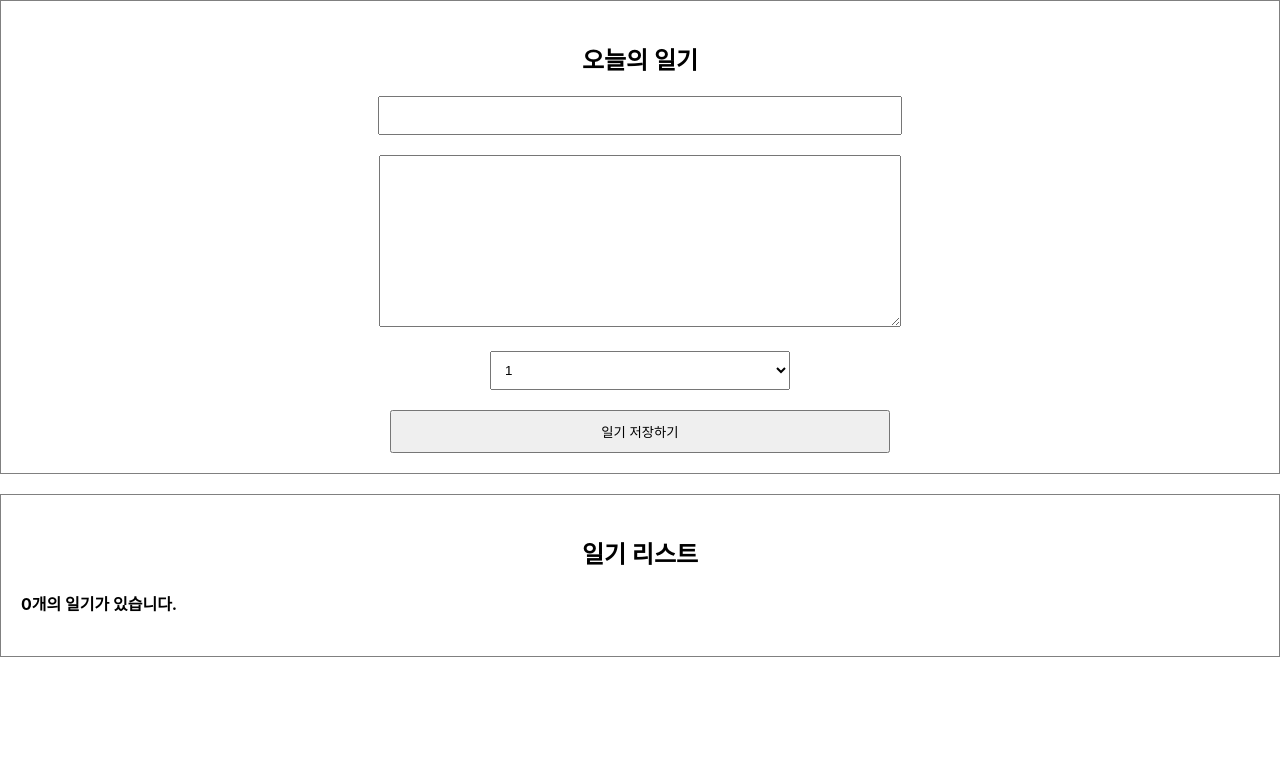
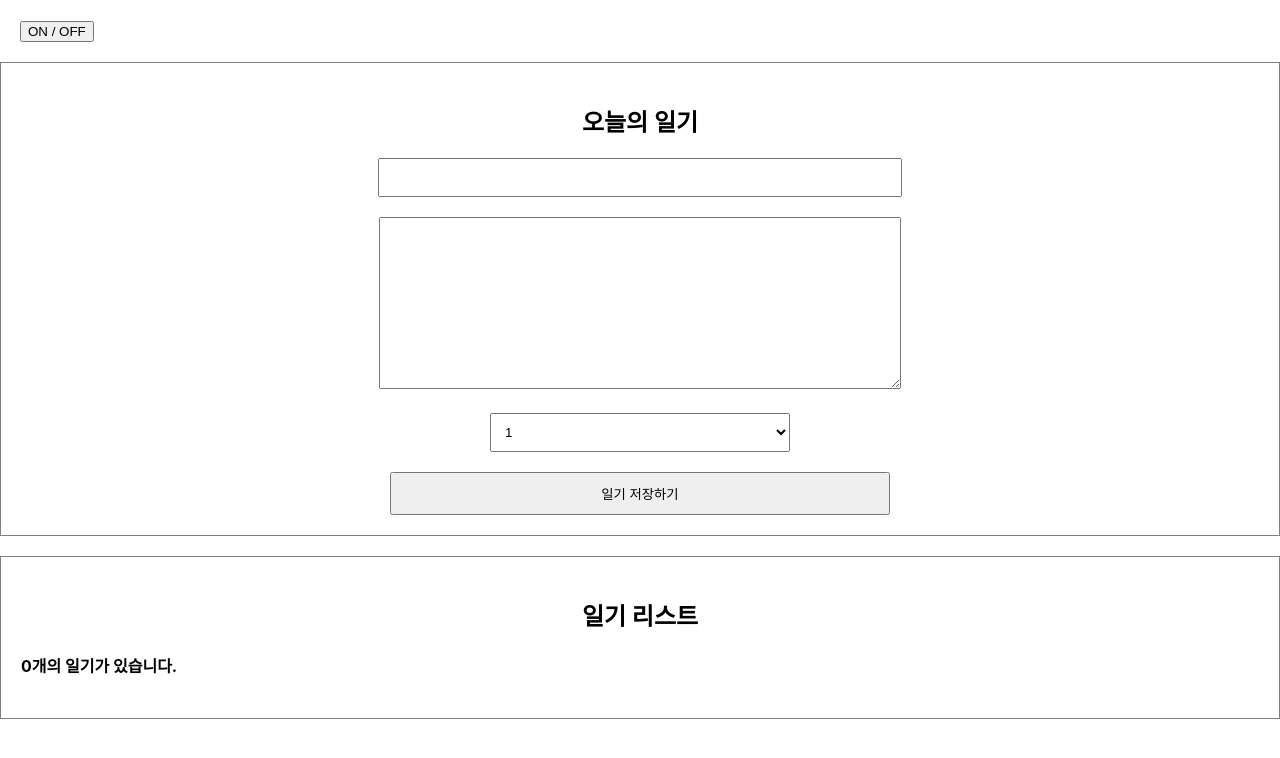
Before and after one commit to prodaniel93/Diary, a React (Create React App) app in the folder simplediary/: page / in a window 1280 px wide. Shown: the top 758 px of the page. Built offline with nearby package versions, Linux system fonts and the light colour scheme.

Commit message:
mount, update, unmount

```diff
--- a/simplediary/src/App.js
+++ b/simplediary/src/App.js
@@ -2,6 +2,7 @@
 import DiaryEditor from './DiaryEditor';
 import DiaryList from './DiaryList';
 import { useState, useRef } from 'react';
+import Lifecycle from './Lifecycle';
 
 // const dummyList = [
 //   {
@@ -57,6 +58,7 @@
 
   return (
     <div className='App'>
+      <Lifecycle />
       <DiaryEditor onCreate={onCreate} />
       <DiaryList onRemove={onRemove} diaryList={data} onEdit={onEdit} />
     </div>
--- /dev/null
+++ b/simplediary/src/Lifecycle.js
@@ -0,0 +1,28 @@
+import React, { useEffect, useState } from 'react';
+
+const UnmountTest = () => {
+  useEffect(() => {
+    console.log('Mount');
+
+    return () => {
+      // unmount시점에 실행되게 됨.
+      console.log('Unmount');
+    };
+  }, []);
+
+  return <div>Unmount Testing Component</div>;
+};
+
+const Lifecycle = () => {
+  const [isVisible, setIsVisible] = useState(false);
+  const toggle = () => setIsVisible(!isVisible);
+
+  return (
+    <div style={{ padding: 20 }}>
+      <button onClick={toggle}>ON / OFF</button>
+      {isVisible && <UnmountTest />}
+    </div>
+  );
+};
+
+export default Lifecycle;
--- a/simplediary/src/index.js
+++ b/simplediary/src/index.js
@@ -4,11 +4,7 @@
 import App from './App';
 
 const root = ReactDOM.createRoot(document.getElementById('root'));
-root.render(
-  <React.StrictMode>
-    <App />
-  </React.StrictMode>
-);
+root.render(<App />);
 
 // If you want to start measuring performance in your app, pass a function
 // to log results (for example: reportWebVitals(console.log))
```
